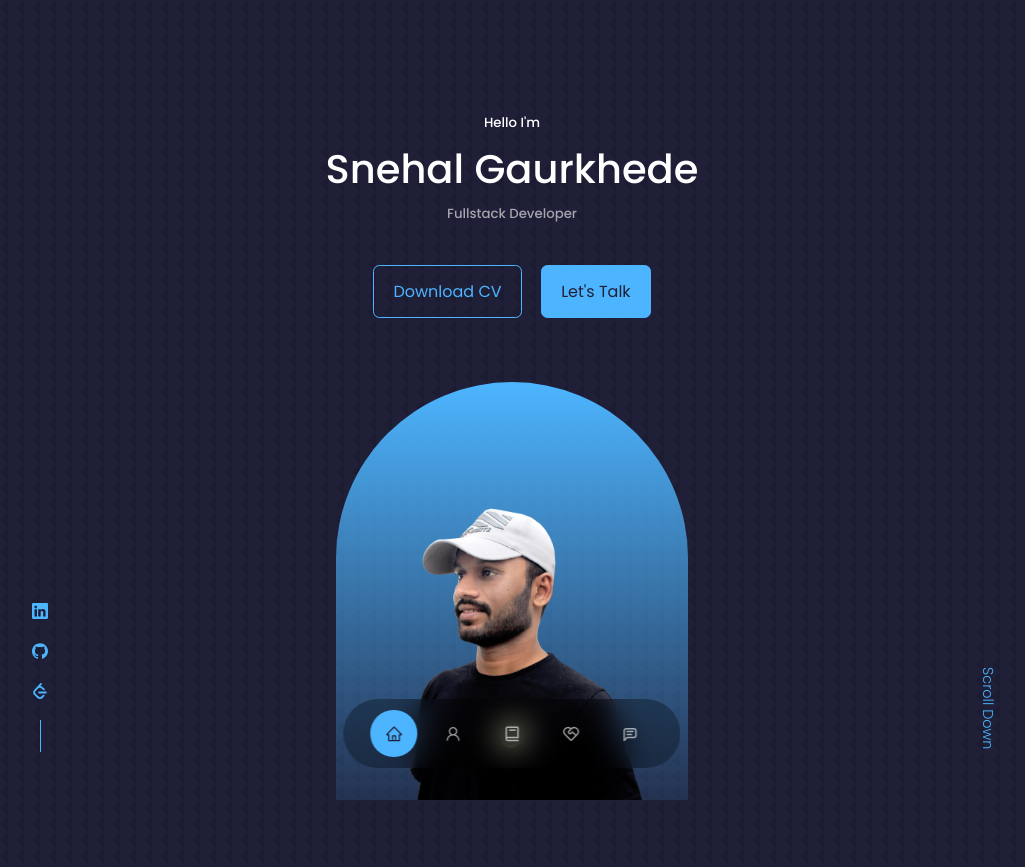
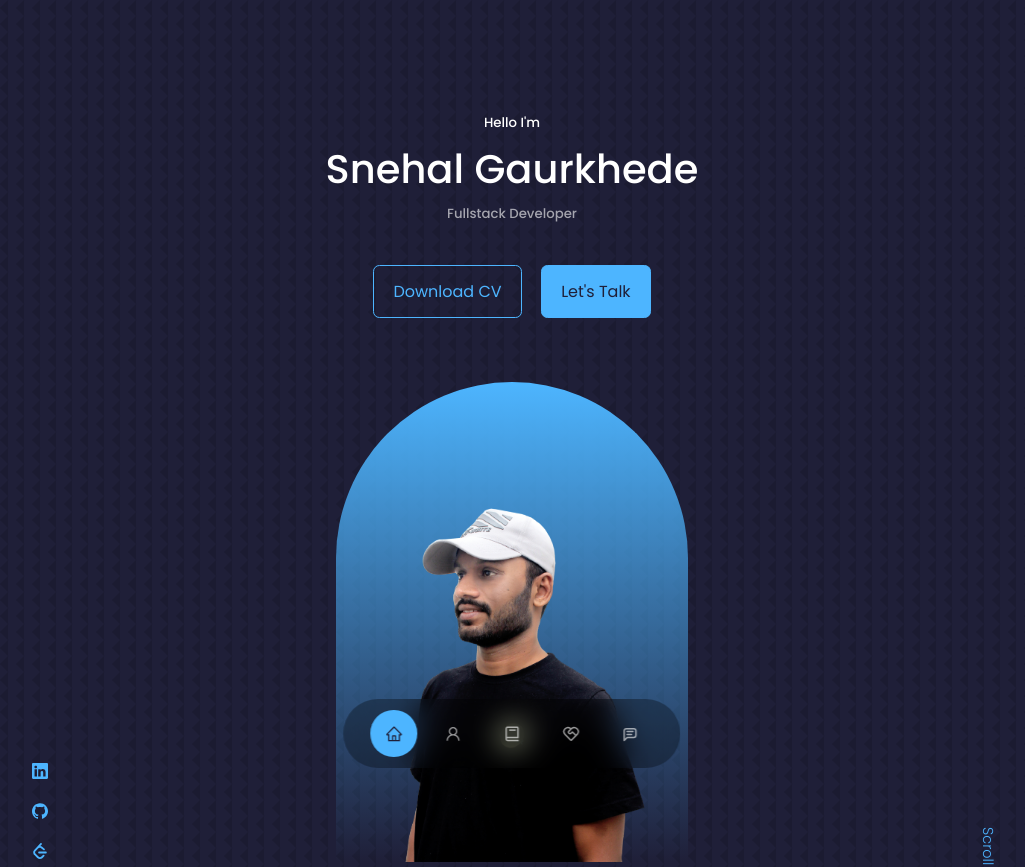
Before and after one commit to sdgsnehal/portfolio, a React (Create React App) app: page / in a window 1280 px wide. Shown: the top 867 px of the page, without its empty margins (128-1153 px from the left). Built offline with nearby package versions, Linux system fonts and the light colour scheme.

Commit message:
bug-Header image issue solve

```diff
--- a/src/components/header/header.css
+++ b/src/components/header/header.css
@@ -58,7 +58,7 @@ header{
 /*=========Media Queries (Medium devices)=========*/
 @media screen and (max-width:1024px){
     header{
-        height: 68vh;
+        height:68vh;
     }
 }
 /*=========Media Queries (SMALL devices)=========*/
@@ -71,3 +71,9 @@ header{
         display: none;
     }
 }
+@media screen and (min-width: 1200px) {
+    /* CSS rules for desktops and laptops */
+    header{
+        height:120vh;
+    }
+}
```
